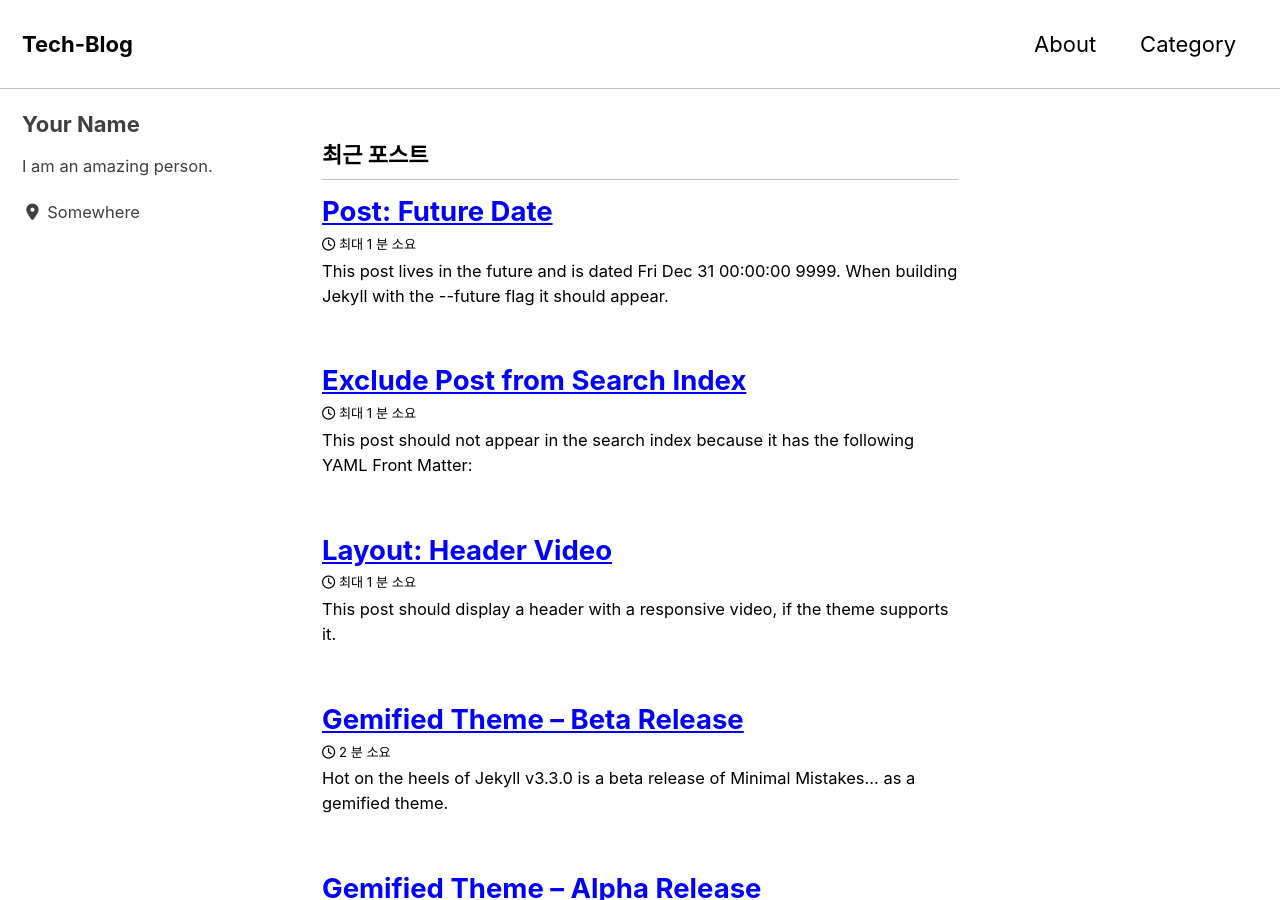
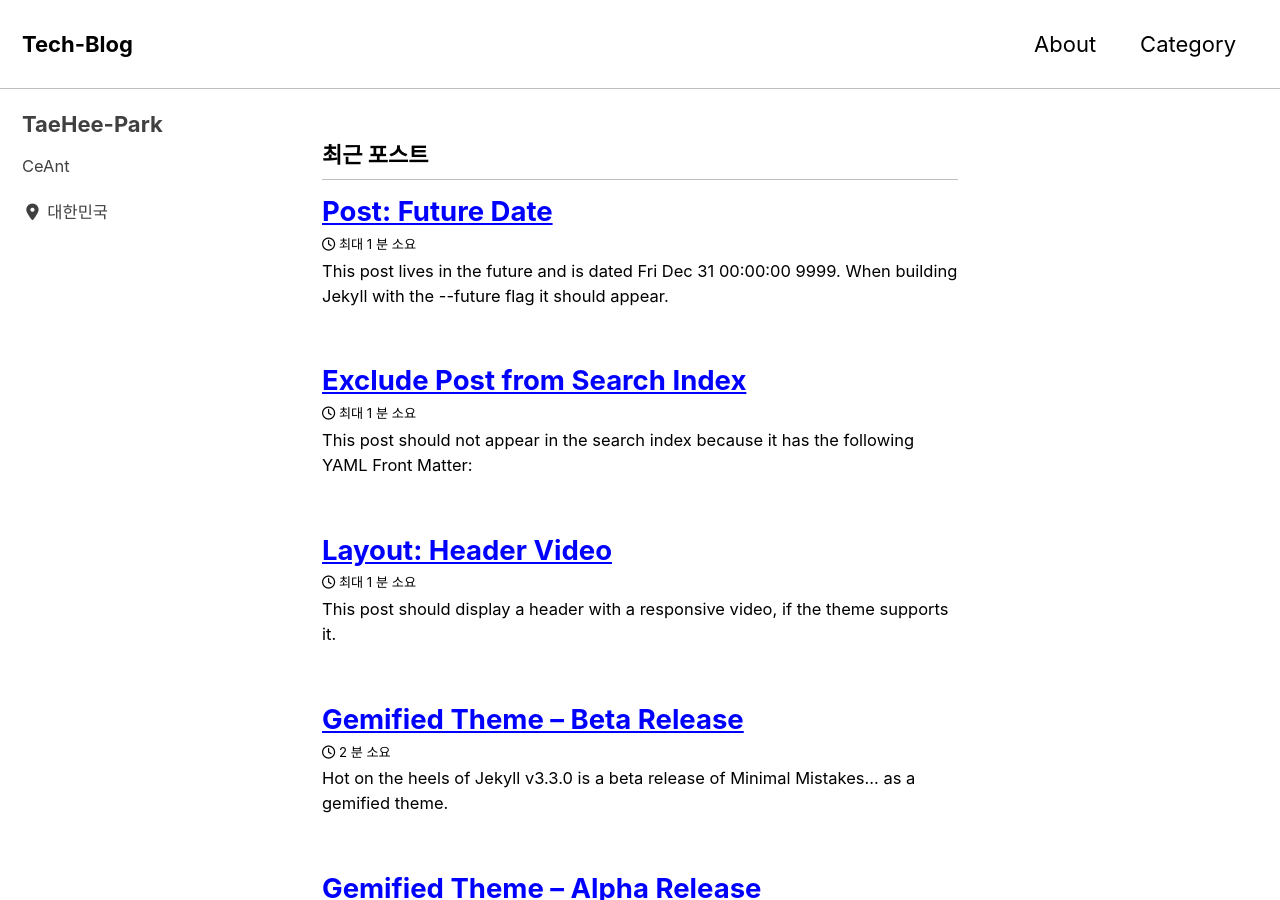
Before and after one commit to pth41/pth41.github.io, a Jekyll site: the page built from index.html, in a window 1280 px wide and 900 px high. Built offline with Jekyll 4.4.1, drawn with Linux system fonts in a browser that asks for light colours; cached includes are drawn as plain includes; nearby versions of some CDN libraries; the list of posts is cut into pages by our own code.

Commit message:
Update _config.yml
test

```diff
--- a/_config.yml
+++ b/_config.yml
@@ -100,10 +100,10 @@ analytics:
 
 # Site Author
 author:
-  name             : "Your Name"
+  name             : "TaeHee-Park"
   avatar           : # path of avatar image, e.g. "/assets/images/bio-photo.jpg"
-  bio              : "I am an amazing person."
-  location         : "Somewhere"
+  bio              : "CeAnt"
+  location         : "대한민국"
   email            :
   uri              :
   home             : # null (default), "absolute or relative url to link to author home"
```
